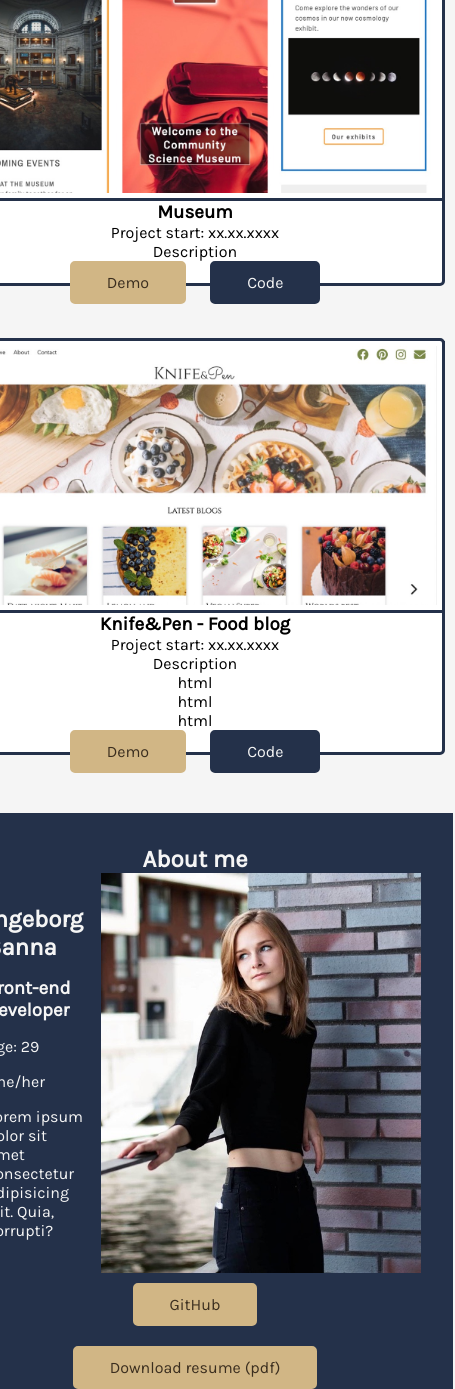
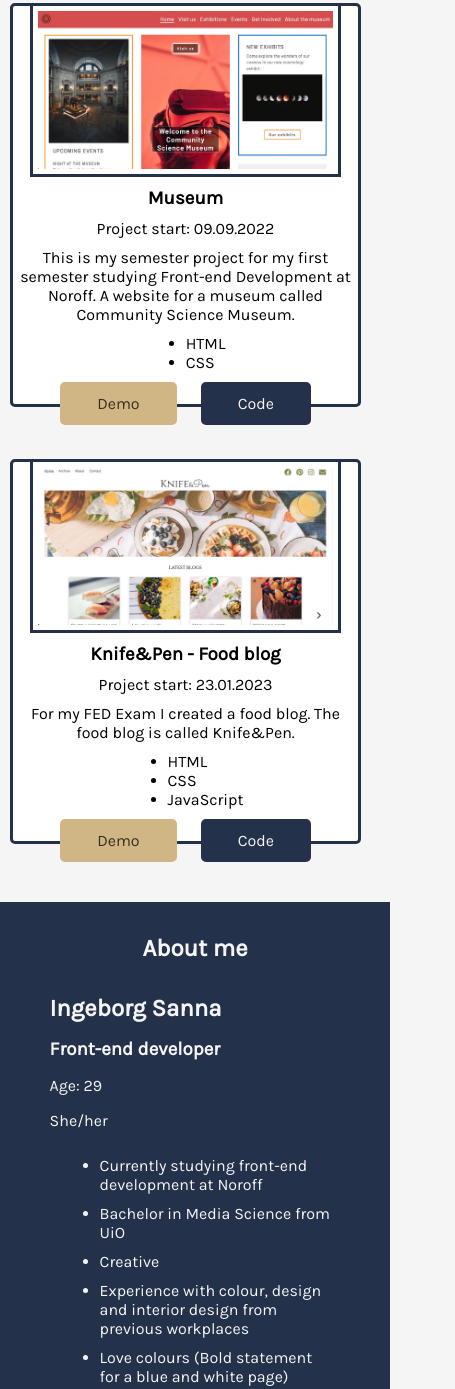
Before and after one commit to Spekkhogger/portfolio, a plain HTML site: page index.html in a window 390 px wide. Shown: the part 611-2000 px from the top of the page, 455 px wide, since content can reach past the window. Drawn offline with Linux system fonts and the light colour scheme.

Commit message:
Final updates

```diff
--- a/index.html
+++ b/index.html
@@ -39,8 +39,13 @@
 
                     <img src="images/GameHub Large.jpeg" alt="gamehub website image">
                     <h3>GameHub - eCom</h3>
-                    <p>Project start: xx.xx.xxxx</p>
-                    <p>Description</p>
+                    <p>Project start: 11.05.2022</p>
+                    <p>GameHub is a page created as a school project at Noroff. It is a eCommerce designed to sell new and used video games.</p>
+                    <ul class="stack">
+                        <li>HTML</li>
+                        <li>CSS</li>
+                        <li>JavaScript</li>
+                    </ul>
 
                     <div class="button-wrap">
                         <a href="https://ephemeral-sundae-92c10d.netlify.app/" target="_blank" class="demo-button button">Demo</a>
@@ -50,8 +55,12 @@
                 <div class="card">
                     <img src="images/Community-science Large.jpeg" alt="community science museum">
                     <h3>Museum</h3>
-                    <p>Project start: xx.xx.xxxx</p>
-                    <p>Description</p>
+                    <p>Project start: 09.09.2022</p>
+                    <p>This is my semester project for my first semester studying Front-end Development at Noroff. A website for a museum called Community Science Museum.</p>
+                    <ul class="stack">
+                        <li>HTML</li>
+                        <li>CSS</li>
+                    </ul>
 
                     <div class="button-wrap">
                         <a href="https://wonderful-sorbet-adb43f.netlify.app/" target="_blank" class="demo-button button">Demo</a>
@@ -61,13 +70,13 @@
                 <div class="card">
                     <img src="images/Knife and Pen Large.jpeg" alt="blog website">
                     <h3>Knife&Pen - Food blog</h3>
-                    <p>Project start: xx.xx.xxxx</p>
-                    <p>Description</p>
-                    <div class="stack">
-                        <p>html</p>
-                        <p>html</p>
-                        <p>html</p>
-                    </div>
+                    <p>Project start: 23.01.2023</p>
+                    <p>For my FED Exam I created a food blog. The food blog is called Knife&Pen.</p>
+                    <ul class="stack">
+                        <li>HTML</li>
+                        <li>CSS</li>
+                        <li>JavaScript</li>
+                    </ul>
                     <div class="button-wrap">
                         <a href="https://resilient-creponne-254619.netlify.app/" target="_blank" class="demo-button button">Demo</a>
                         <a href="https://github.com/Noroff-FEU-Assignments/project-exam-1-Spekkhogger" target="_blank" class="code-button button">Code</a>
@@ -85,7 +94,15 @@
                     <h3>Front-end developer</h3>
                     <p id="age"></p>
                     <p>She/her</p>
-                    <p>Lorem ipsum dolor sit amet consectetur adipisicing elit. Quia, corrupti?</p>
+                    <ul id="about-list">
+                        <li>Currently studying front-end development at Noroff</li>
+                        <li>Bachelor in Media Science from UiO</li>
+                        <li>Creative</li>
+                        <li>Experience with colour, design and interior design from previous workplaces </li>
+                        <li>Love colours (Bold statement for a blue and white page) </li>
+                        <li>Would’ve done great in the military if I had enlisted</li>
+                        <li>Go bouldering once a week</li>
+                    </ul>
                 </div>
                 <div class="about-right">
                     <img src="images/IMG_5683 Medium.jpeg" alt="picture of me">
--- a/style.css
+++ b/style.css
@@ -91,6 +91,11 @@ main {
     align-items: center;
     justify-content: space-between;
     margin: 10px;
+    gap: 10px;
+}
+
+.card p {
+    text-align: center;
 }
 
 .card img {
@@ -172,6 +177,10 @@ main {
     margin: 1em 0.1em 1em;
 }
 
+#about-list li{
+    margin: 10px;
+}
+
 .download {
     background-color: var(--beige);
     border: 2px solid var(--beige);
@@ -202,7 +211,34 @@ main {
     margin-top: 10px;
 }
 
+.fa-brands:hover {
+    color: var(--beige);
+}
+
 .fa-solid{
     color: var(--dark-blue);
     margin: 10px;
 }
+
+.fa-solid:hover {
+    color: var(--beige);
+}
+
+
+@media screen and (max-width: 900px){
+    main {
+        margin-top: 50px;
+        overflow: hidden;
+    }
+
+    .card {
+        min-width: 200px;
+        max-width: 90%;
+    }
+
+    .about-wrap {
+        display: flex;
+        flex-direction: column;
+        justify-content: space-evenly;
+    }
+}
```
